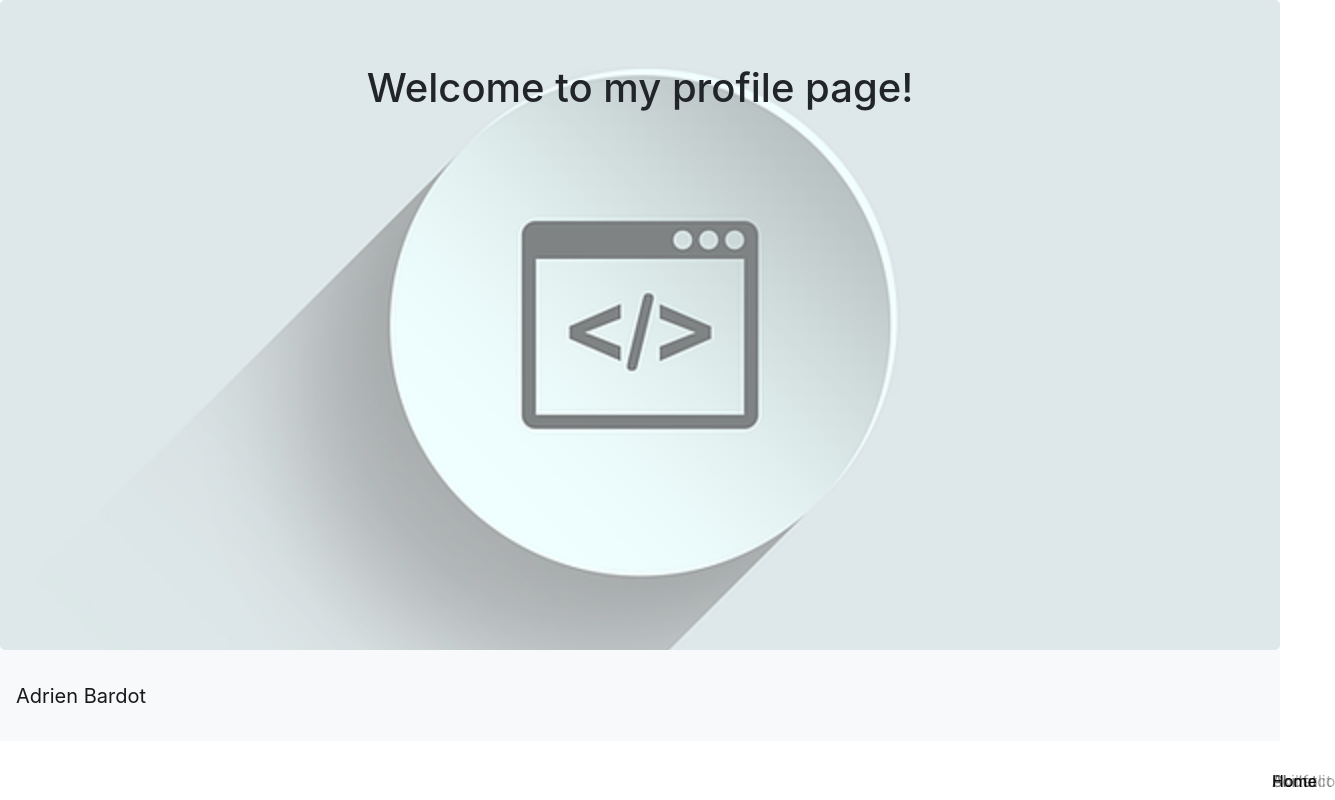
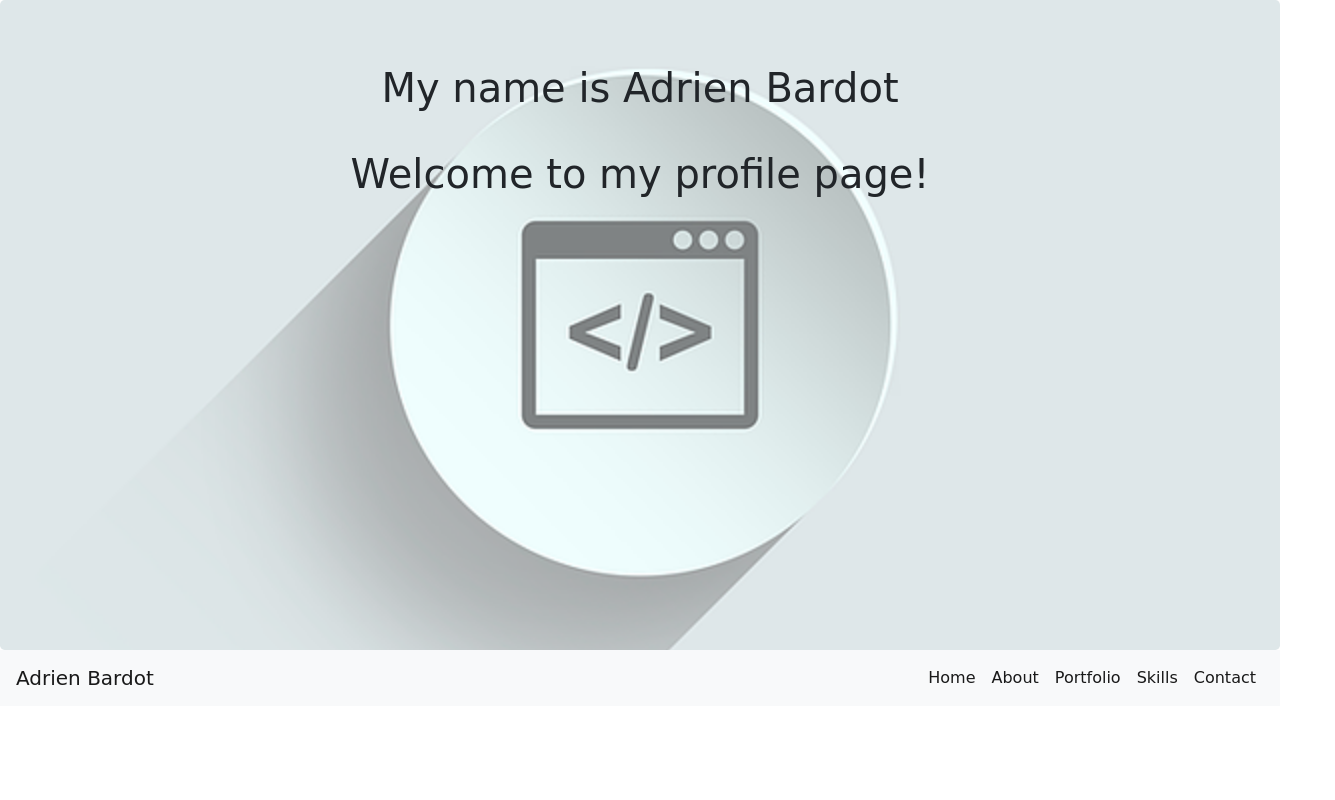
Before and after one commit to ABardot/PortfolioBoot, a plain HTML site: page index.html in a window 1280 px wide. Shown: the top 800 px of the page, 1335 px wide, since content can reach past the window. Drawn offline with nearby package versions, Linux system fonts and the light colour scheme; grey boxes are pictures that could not be loaded.

Commit message:
Added hover and font to landing page

```diff
--- a/index.html
+++ b/index.html
@@ -16,6 +16,7 @@
     <body>
 
         <div class="jumbotron" id="home">
+            <h1>My name is Adrien Bardot</h1>
             <h1>Welcome to my profile page!</h1>
         </div>
 
@@ -30,17 +31,17 @@
                     <li class="nav-item active">
                         <a class="nav-link" href="#home">Home</a>
                     </li>
-                    <li class="nav-item">
+                    <li class="nav-item active">
                         <a class="nav-link" href="#abouts">About</a>
                     </li>
-                    <li class="nav-item">
-                        <a class="nav-link disabled" href="#portfolios">Portfolio</a>
+                    <li class="nav-item active">
+                        <a class="nav-link" href="#portfolios">Portfolio</a>
                     </li>
-                    <li class="nav-item">
-                        <a class="nav-link disabled" href="#skills">Skills</a>
+                    <li class="nav-item active">
+                        <a class="nav-link" href="#skills">Skills</a>
                     </li>
-                    <li class="nav-item">
-                            <a class="nav-link disabled" href="#contacts">Contact</a>
+                    <li class="nav-item active">
+                            <a class="nav-link" href="#contacts">Contact</a>
                     </li>
                 </ul>
             </div>
@@ -106,12 +107,9 @@
                 <div class="col skills">
                         <div class="box">
                                 <h3>Skills</h3>
-
                                 <div class="bg">
                                 <div class="html">
                                 <span class="left">C#/.Net</span>
-
-
                         </div>
                                 </div>
                             <br>
@@ -152,10 +150,8 @@
                             </form>
                         </div>
                         <div class="col-6">
-
-                                        <ul>
-
-                                          <li>
+                              <ul class="social">
+                                <li class>
                                 <a href="https://github.com/ABardot" target="_blank"></a>
                                 <span class="icon github"><i class="fab fa-github fa-4x"></i></span>
                                 </li>
@@ -163,13 +159,11 @@
                                 <a href="https://plus.google.com/u/0/" target="_blank"></a>
                                 <span class="icon google"><i class="fab fa-google-plus fa-4x"></i></span>
                                 </li>
-
                                 <li>
                                     <a href="https://www.linkedin.com/in/adrienbardot/" target="_blank"></a>
                                     <span class="icon linkedin"><i class="fab fa-linkedin fa-4x"></i></span>
                                 </li>
                             </ul>
-
                         </div>
                     </div>
                 </div>
--- a/styles.css
+++ b/styles.css
@@ -9,7 +9,22 @@ body{
     background-position:center;
     margin-bottom: 0px;
     height: 650px;
+    font-family: 'Permanent Marker', cursive;
 }
+
+.navbar-brand{
+    font-family: 'Permanent Marker', cursive;
+}
+
+.nav-link{
+    color: grey;
+    font-family: 'Shadows Into Light', cursive;
+}
+
+.active a:hover {
+    background-color: #e0ebeb;
+}
+
 
 #about{
     background-color:#fff;
@@ -455,19 +470,19 @@ header {
 
 
 /* Social Media */
-ul {
+.social {
     list-style: none;
     padding-top: 75px;
   }
 
-  li {
+  .social li {
     position: relative;
     display: inline-block;
     line-height: 80px;
 
   }
 
-  li a {
+  .social li a {
     position: absolute;
     top: 0;
     left: 0;
@@ -477,7 +492,7 @@ ul {
   }
 
   /* Front */
-  li span {
+  .social li span {
       display: inline-block;
       width: 80px;
       color: #f5f5f5;
@@ -559,6 +574,12 @@ ul {
   }
 
 /* Social End */
+
+/* Landing text */
+
+
+
+/* Landing text end */
 .footer{
     height: 100px;
     background-color: grey;
```
Lines whose indentation alone changed are shown as unchanged.
